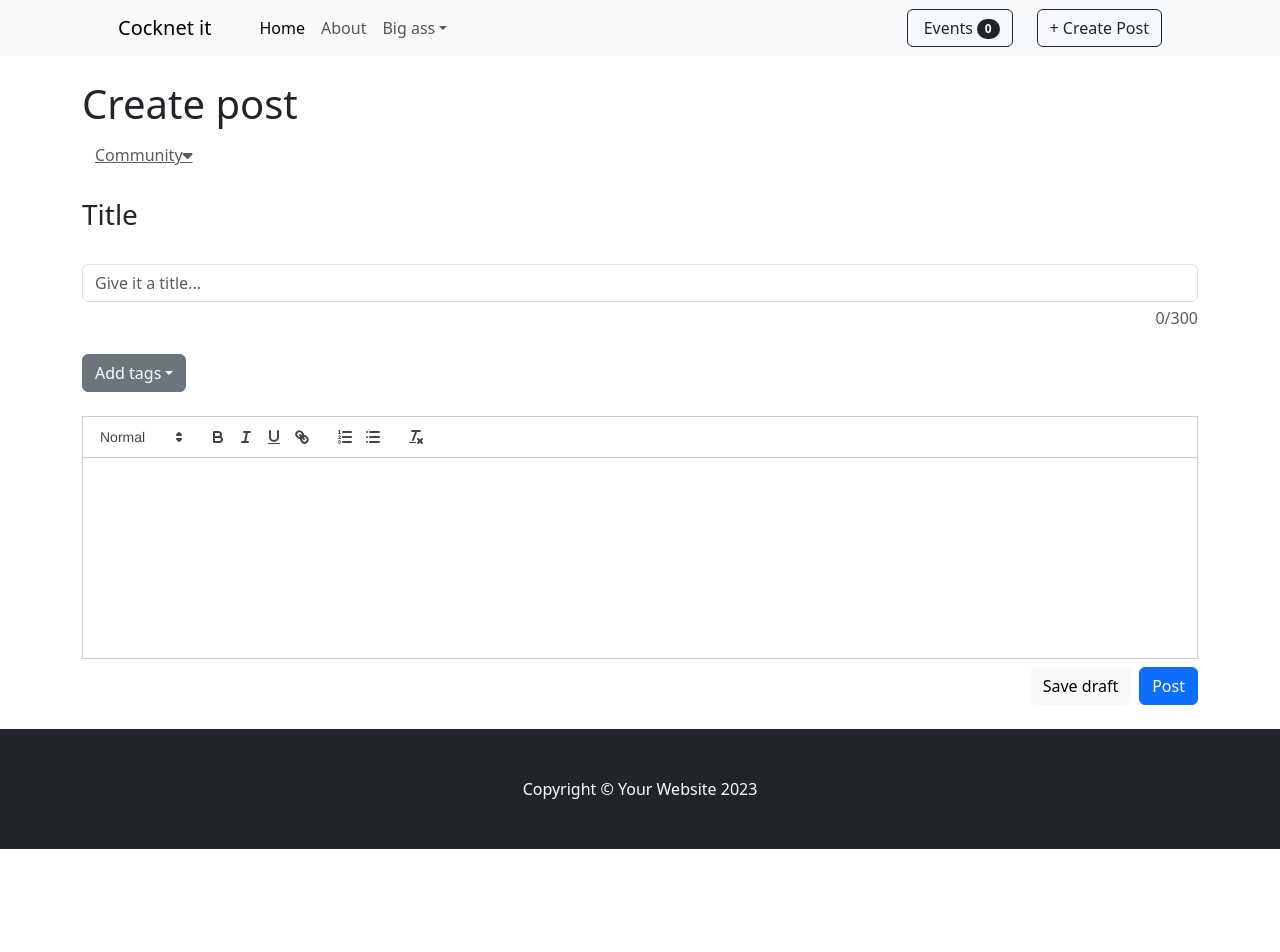
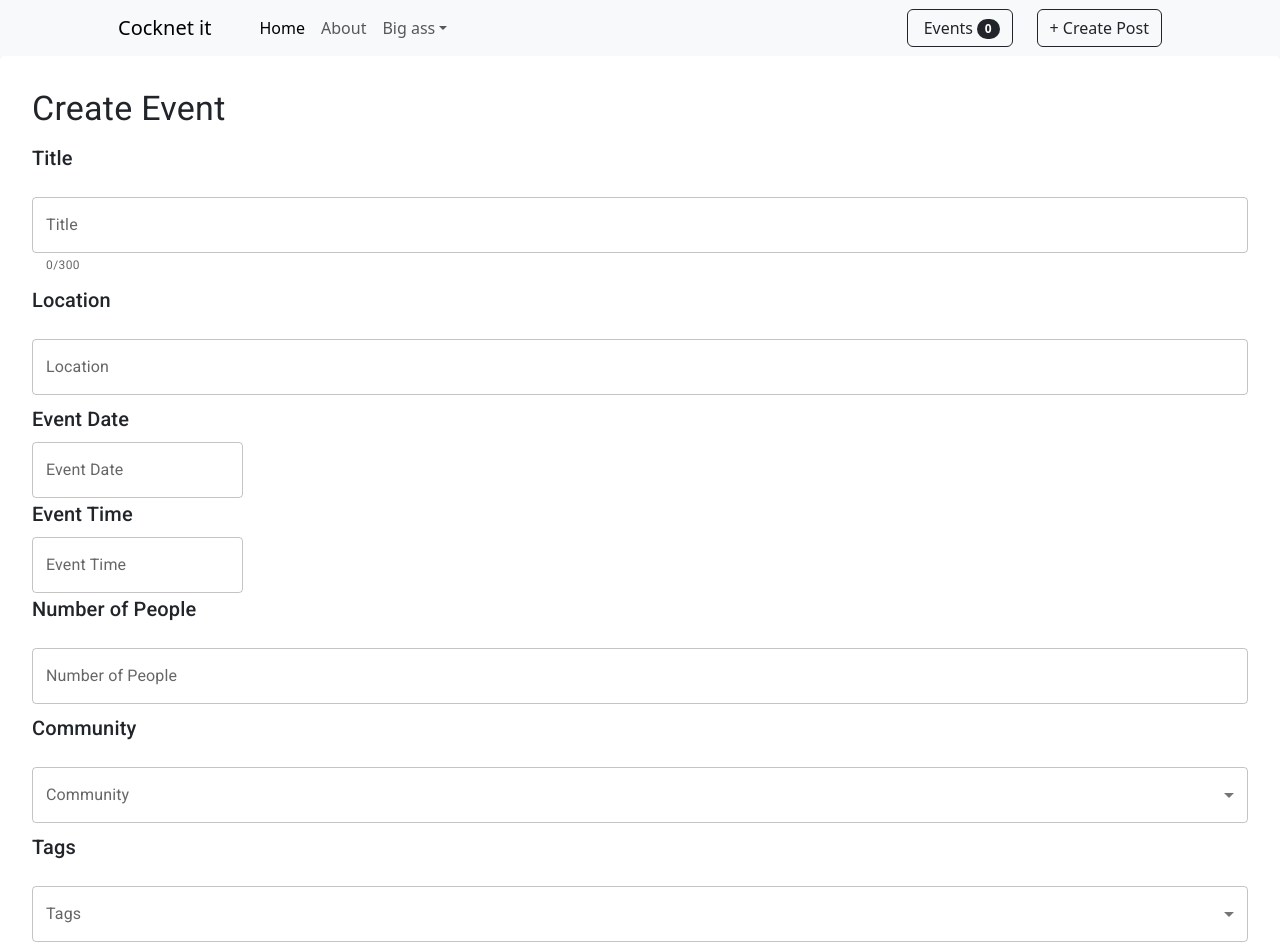
Before and after one commit to YellowO2/SocialVolunteerSite, a React (Vite) app in the folder frontend/: page /create-post in a window 1280 px wide. Shown: the top 952 px of the page. Before the commit the page ends 849 px from the top, so only its background shows below. Built offline with nearby package versions, Linux system fonts and the light colour scheme.

Commit message:
Feat: Other form fieldsfor create post

```diff
--- a/frontend/index.html
+++ b/frontend/index.html
@@ -1,16 +1,38 @@
-<!doctype html>
+<!DOCTYPE html>
 <html lang="en">
   <head>
     <meta charset="UTF-8" />
     <link rel="icon" type="image/svg+xml" href="/vite.svg" />
     <meta name="viewport" content="width=device-width, initial-scale=1.0" />
-    <link href="https://cdn.jsdelivr.net/npm/bootstrap@5.3.3/dist/css/bootstrap.min.css" rel="stylesheet" integrity="sha384-QWTKZyjpPEjISv5WaRU9OFeRpok6YctnYmDr5pNlyT2bRjXh0JMhjY6hW+ALEwIH" crossorigin="anonymous">
-    <link rel="stylesheet" href="https://cdnjs.cloudflare.com/ajax/libs/font-awesome/6.0.0-beta3/css/all.min.css">
+    <link
+      href="https://cdn.jsdelivr.net/npm/bootstrap@5.3.3/dist/css/bootstrap.min.css"
+      rel="stylesheet"
+      integrity="sha384-QWTKZyjpPEjISv5WaRU9OFeRpok6YctnYmDr5pNlyT2bRjXh0JMhjY6hW+ALEwIH"
+      crossorigin="anonymous"
+    />
+    <link
+      rel="stylesheet"
+      href="https://cdnjs.cloudflare.com/ajax/libs/font-awesome/6.0.0-beta3/css/all.min.css"
+    />
     <title>Vite + React</title>
   </head>
   <body>
     <div id="root"></div>
     <script type="module" src="/src/main.jsx"></script>
-    <script src="https://cdn.jsdelivr.net/npm/bootstrap@5.3.3/dist/js/bootstrap.bundle.min.js" integrity="sha384-YvpcrYf0tY3lHB60NNkmXc5s9fDVZLESaAA55NDzOxhy9GkcIdslK1eN7N6jIeHz" crossorigin="anonymous"></script>
+    <script
+      src="https://cdn.jsdelivr.net/npm/bootstrap@5.3.3/dist/js/bootstrap.bundle.min.js"
+      integrity="sha384-YvpcrYf0tY3lHB60NNkmXc5s9fDVZLESaAA55NDzOxhy9GkcIdslK1eN7N6jIeHz"
+      crossorigin="anonymous"
+    ></script>
+    <link rel="preconnect" href="https://fonts.googleapis.com" />
+    <link rel="preconnect" href="https://fonts.gstatic.com" crossorigin />
+    <link
+      rel="stylesheet"
+      href="https://fonts.googleapis.com/css2?family=Roboto:wght@300;400;500;700&display=swap"
+    />
+    <link
+      rel="stylesheet"
+      href="https://fonts.googleapis.com/icon?family=Material+Icons"
+    />
   </body>
 </html>
--- a/frontend/package.json
+++ b/frontend/package.json
@@ -10,6 +10,12 @@
     "preview": "vite preview"
   },
   "dependencies": {
+    "@emotion/react": "^11.11.4",
+    "@emotion/styled": "^11.11.5",
+    "@mui/lab": "^5.0.0-alpha.170",
+    "@mui/material": "^5.15.18",
+    "@mui/x-date-pickers": "^7.5.1",
+    "dayjs": "^1.11.11",
     "react": "^18.2.0",
     "react-dom": "^18.3.1",
     "react-quill": "^2.0.0",
--- a/frontend/src/App.jsx
+++ b/frontend/src/App.jsx
@@ -6,11 +6,14 @@ import Post from "./pages/post";
 // import Contact from './pages/Contact';
 import CreatePost from "./pages/create_post";
 import NavBar from "./components/nav_bar";
+import { LocalizationProvider } from "@mui/x-date-pickers";
+import { AdapterDayjs } from "@mui/x-date-pickers/AdapterDayjs";
 
 function App() {
   const [count, setCount] = useState(0);
 
   return (
+    <LocalizationProvider dateAdapter={AdapterDayjs}>
       <BrowserRouter>
         <NavBar />
         <Routes>
@@ -29,6 +32,7 @@ function App() {
           </div>
         </footer>
       </BrowserRouter>
+    </LocalizationProvider>
   );
 }
 
--- a/frontend/src/pages/create_post.jsx
+++ b/frontend/src/pages/create_post.jsx
@@ -1,21 +1,35 @@
 import React, { useState } from "react";
 import CustomEditor from "../components/custom_editor/custom_editor.jsx";
 import { useNavigate } from "react-router-dom";
+import {
+  Button,
+  TextField,
+  MenuItem,
+  Select,
+  FormControl,
+  InputLabel,
+  Box,
+  Chip,
+  Typography,
+} from "@mui/material";
+import {
+  LocalizationProvider,
+  DatePicker,
+  TimePicker,
+} from "@mui/x-date-pickers";
+import { AdapterDayjs } from "@mui/x-date-pickers/AdapterDayjs";
 
-const tags = [
-  "Tag 1",
-  "Tag 2",
-  "Tag 3",
-  "Tag 4",
-  // Add more tags as needed
-];
+const tags = ["Tag 1", "Tag 2", "Tag 3", "Tag 4"];
 
 const CreatePost = () => {
   const [title, setTitle] = useState("");
   const [content, setContent] = useState("");
   const [selectedTags, setSelectedTags] = useState([]);
-  //   const [images, setImages] = useState([]); // For optional images
-  const [community, setCommunity] = useState(""); // For selecting community
+  const [community, setCommunity] = useState("");
+  const [location, setLocation] = useState("");
+  const [eventDate, setEventDate] = useState(null);
+  const [eventTime, setEventTime] = useState(null);
+  const [numPeople, setNumPeople] = useState("");
 
   const navigate = useNavigate();
 
@@ -30,32 +44,26 @@ const CreatePost = () => {
   const handleSubmit = (e) => {
     e.preventDefault();
 
-    // Mock API call
     const newPost = {
       id: Date.now(),
       title,
       content,
       selectedTags,
-      //   images,
       community,
+      location,
+      date: eventDate,
+      time: eventTime,
+      numPeople,
       createdAt: new Date().toLocaleDateString(),
     };
 
-    // Replace this with actual API call
     console.log("New Post:", newPost);
-
-    // Redirect to the new post page
     navigate(`/post/${newPost.id}`);
     alert(
-      newPost.title +
-        "\n" +
-        newPost.content +
-        +"\n" +
-        newPost.selectedTags +
-        "\n" +
-        "We will send this to backend for actual"
+      `${newPost.title}\n${newPost.content}\n${newPost.selectedTags}\nLocation: ${newPost.location}\nDate: ${newPost.date}\nTime: ${newPost.time}\nNumber of People: ${newPost.numPeople}\nWe will send this to backend for actual`
     );
   };
+
   const toggleTag = (tag) => {
     if (selectedTags.includes(tag)) {
       setSelectedTags(
@@ -65,99 +73,148 @@ const CreatePost = () => {
       setSelectedTags([...selectedTags, tag]);
     }
   };
+  return (
+    <Box
+      sx={{
+        p: 4,
+        bgcolor: "background.paper",
+        borderRadius: 1,
+        boxShadow: 3,
+        "& > *": {
+          mt: 2, // Adjust the margin-top as needed
+        },
+      }}
+    >
+      <Typography variant="h4" gutterBottom>
+        Create Event
+      </Typography>
 
-  return (
-    <div className="container mt-4">
-      <div className="d-flex justify-content-between mb-6">
-        <h1 className="text-2xl font-semibold">Create post</h1>
-      </div>
-      <div className="mb-6">
-        <div className="d-flex align-items-center space-x-2">
-          <button className="text-muted d-flex align-items-center space-x-1 btn btn-link">
-            <span>Community</span>
-            <i className="fas fa-caret-down"></i>
-          </button>
-        </div>
-      </div>
-      <div className="mb-6">
-        <div className="my-4 d-flex">
-          {/* <button className="text-primary font-semibold pb-2 border-bottom border-primary btn btn-link">
-            Text
-          </button>
-          <button className="text-muted pb-2 btn btn-link">
-            Images & Video
-          </button> */}
-          {/* <button className="text-muted pb-2 btn btn-link">Link</button>
-          <button className="text-muted pb-2 btn btn-link">Poll</button> */}
-          <h3>Title</h3>
-        </div>
-      </div>
-      <div className="mb-4">
-        <input
-          type="text"
-          placeholder="Give it a title..."
-          className="form-control"
-          maxLength="300"
+      <Typography variant="h6" gutterBottom>
+        Title
+      </Typography>
+      <TextField
+        label="Title"
+        variant="outlined"
+        fullWidth
         value={title}
         onChange={handleTitleChange}
+        helperText={`${title.length}/300`}
+        margin="normal"
       />
-        <div className="text-end text-muted text-sm mt-1">
-          {title.length}/300
-        </div>
-      </div>
-      <div className="mb-4">
-        {/* Tag selector */}
-        <div className="mb-4 dropdown">
-          <button
-            className="btn btn-secondary dropdown-toggle"
-            type="button"
-            id="dropdownMenuButton"
-            data-bs-toggle="dropdown"
-            aria-expanded="false"
+
+      <Typography variant="h6" gutterBottom>
+        Location
+      </Typography>
+      <TextField
+        label="Location"
+        variant="outlined"
+        fullWidth
+        value={location}
+        onChange={(e) => setLocation(e.target.value)}
+        margin="normal"
+      />
+
+      <Typography variant="h6" gutterBottom>
+        Event Date
+      </Typography>
+      <LocalizationProvider dateAdapter={AdapterDayjs}>
+        <DatePicker
+          label="Event Date"
+          value={eventDate}
+          onChange={(newValue) => setEventDate(newValue)}
+          renderInput={(params) => (
+            <TextField {...params} fullWidth margin="normal" />
+          )}
+        />
+      </LocalizationProvider>
+
+      <Typography variant="h6" gutterBottom>
+        Event Time
+      </Typography>
+      <LocalizationProvider dateAdapter={AdapterDayjs}>
+        <TimePicker
+          label="Event Time"
+          value={eventTime}
+          onChange={(newValue) => setEventTime(newValue)}
+          renderInput={(params) => (
+            <TextField {...params} fullWidth margin="normal" />
+          )}
+        />
+      </LocalizationProvider>
+
+      <Typography variant="h6" gutterBottom>
+        Number of People
+      </Typography>
+      <TextField
+        label="Number of People"
+        variant="outlined"
+        type="number"
+        fullWidth
+        value={numPeople}
+        onChange={(e) => setNumPeople(e.target.value)}
+        margin="normal"
+      />
+
+      <Typography variant="h6" gutterBottom>
+        Community
+      </Typography>
+      <FormControl fullWidth variant="outlined" margin="normal">
+        <InputLabel id="community-label">Community</InputLabel>
+        <Select
+          labelId="community-label"
+          value={community}
+          onChange={(e) => setCommunity(e.target.value)}
+          label="Community"
         >
-            Add tags
-          </button>
-          <ul className="dropdown-menu" aria-labelledby="dropdownMenuButton">
-            {tags.map((tag, index) => (
-              <li key={index}>
-                <button
-                  className={`dropdown-item ${
-                    selectedTags.includes(tag) ? "active" : ""
-                  }`}
-                  type="button"
-                  onClick={() => toggleTag(tag)}
+          <MenuItem value="">
+            <em>None</em>
+          </MenuItem>
+          <MenuItem value={"community1"}>Community 1</MenuItem>
+          <MenuItem value={"community2"}>Community 2</MenuItem>
+        </Select>
+      </FormControl>
+
+      <Typography variant="h6" gutterBottom>
+        Tags
+      </Typography>
+      <FormControl fullWidth variant="outlined" margin="normal">
+        <InputLabel id="tags-label">Tags</InputLabel>
+        <Select
+          labelId="tags-label"
+          multiple
+          value={selectedTags}
+          onChange={(e) => setSelectedTags(e.target.value)}
+          renderValue={(selected) => (
+            <Box sx={{ display: "flex", flexWrap: "wrap", gap: 0.5 }}>
+              {selected.map((value) => (
+                <Chip key={value} label={value} />
+              ))}
+            </Box>
+          )}
+          label="Tags"
         >
+          {tags.map((tag) => (
+            <MenuItem key={tag} value={tag}>
               {tag}
-                </button>
-              </li>
+            </MenuItem>
           ))}
-          </ul>
-        </div>
-        {/* Tag selector end */}
+        </Select>
+      </FormControl>
 
-        {/* Selected tags */}
-        <div className="my-4 selected-tags">
-          {selectedTags.map((tag, index) => (
-            <span key={index} className="badge bg-primary me-2">
-              {tag}{" "}
-              <button
-                className="btn-close"
-                onClick={() => toggleTag(tag)}
-              ></button>
-            </span>
-          ))}
-        </div>
-
+      <Typography variant="h6" gutterBottom>
+        Content
+      </Typography>
       <CustomEditor value={content} onChange={handleContentChange} />
 
-        <div className="d-flex justify-content-end mt-2">
-          <button className="btn btn-light me-2">Save draft</button>
-          <button className="btn btn-primary" onClick={handleSubmit}>
+      <Box sx={{ display: "flex", justifyContent: "flex-end", mt: 2 }}>
+        <Button variant="outlined" sx={{ mr: 2 }}>
+          Save draft
+        </Button>
+        <Button variant="contained" color="primary" onClick={handleSubmit}>
           Post
-          </button>
-        </div>
-      </div>
-    </div>
+        </Button>
+      </Box>
+    </Box>
   );
 };
 
```
Also changed, not shown: 1 other file (tests, documents, lock files or other folders). Lines whose indentation alone changed are shown as unchanged.
